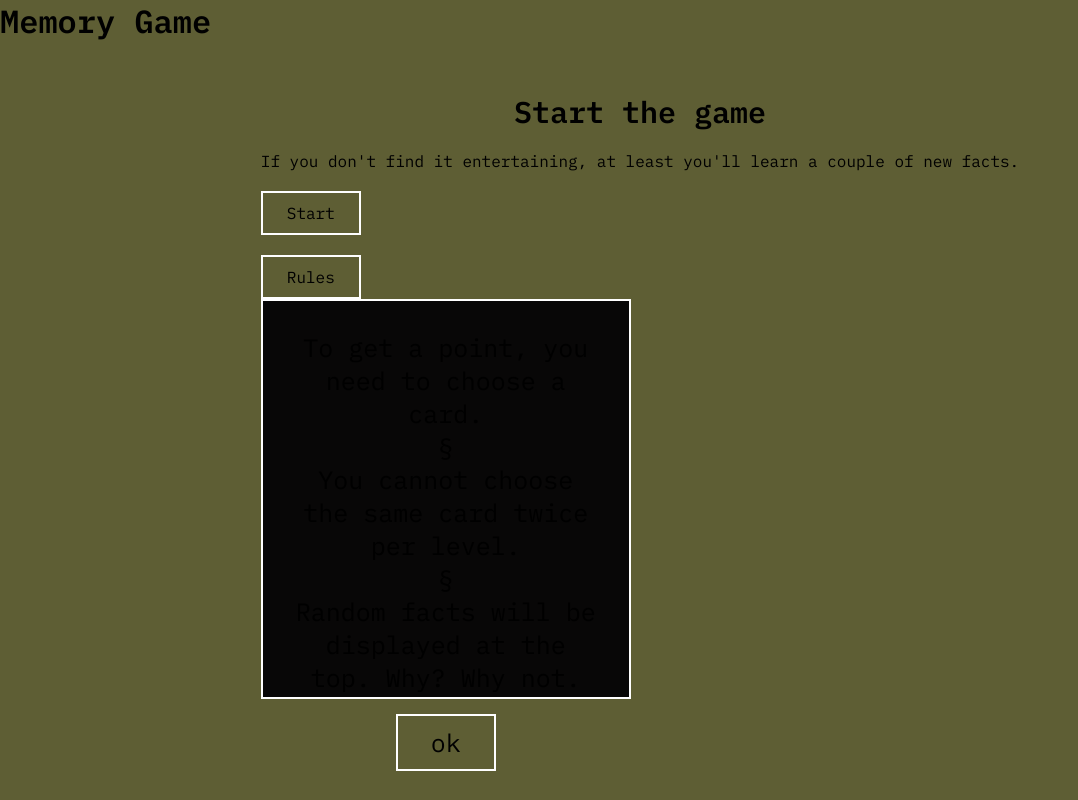
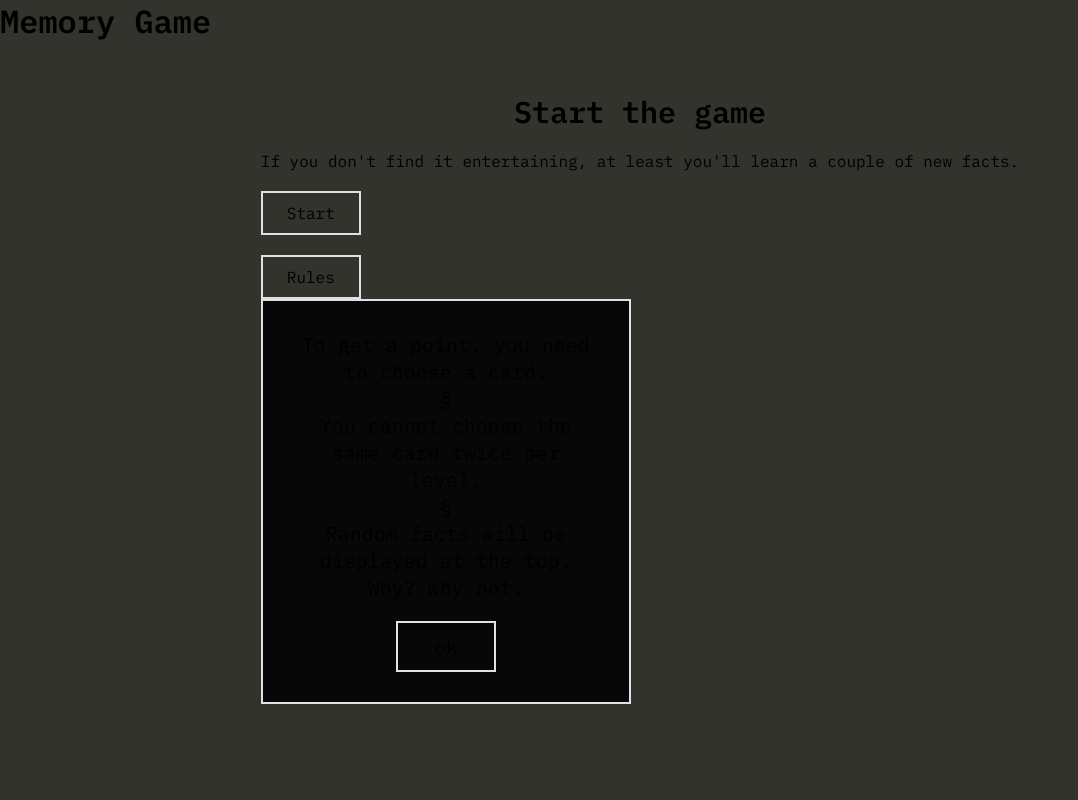
Before and after one commit to Stormblessed10/HOMM3-MemoryCard, a React (Create React App) app: page / in a window 1280 px wide. Both pictures are taken after a click on the button "Rules". Shown: the whole page, without its empty margins (0-1078 px from the left). Built offline with nearby package versions, Linux system fonts and the light colour scheme; data requests are answered from the project's data file.

Commit message:
Fix styles

```diff
--- a/src/components/Main.module.css
+++ b/src/components/Main.module.css
@@ -21,7 +21,6 @@ main {
 }
 
 .main .message {
-    font-family: sans-serif;
     font-size: var(--font-md);
     width: 100%;
     color: var(--secondary-color);
--- a/src/components/Modal.module.css
+++ b/src/components/Modal.module.css
@@ -4,11 +4,9 @@
     background-color: var(--tertiary-color);
     position: absolute;
     width: 37rem;
-    height: 40rem;
     border: var(--border);
-    font-size: 2.5rem;
+    font-size: 2rem;
 }
-
 
 .modal button {
     margin-right: auto;
--- a/src/index.css
+++ b/src/index.css
@@ -4,7 +4,7 @@
   --primary-color: #4d4b4b;
   --secondary-color: #dee2e6;
   --tertiary-color: #080707;
-  --border: 2px solid #fff;
+  --border: 2px solid var(--secondary-color);
   --margin-sm: calc(var(--margin-md) / 2);
   --margin-md: 2rem;
   --margin-lg: calc(var(--margin-md) * 2.5);
@@ -23,7 +23,7 @@ html {
 body {
   font-family: 'IBM Plex Mono', monospace;
   font-size: 1.6rem;
-  background: #5e5e34;
+  background: #33332d;;
   min-height: 100vh;
 }
 
```
Also changed, not shown: src/components/Header.module.css (+24 -2 lines).
